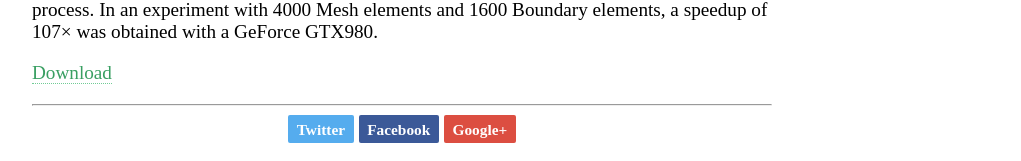
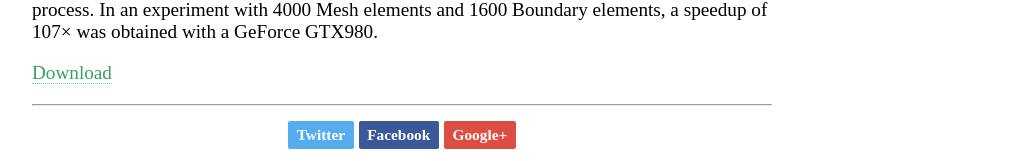
Before and after one commit to webfolder/siqueira.tech, a Jekyll site: the page built from _pages/about/publications.md, in a window 1280 px wide. Shown: the part 1541-1702 px from the top of the page, without its empty margins (128-1149 px from the left). Built offline with Jekyll 4.4.1, drawn with Linux system fonts in a browser that asks for light colours.

Commit message:
Mudanças no espaçamento dos blocos de redes sociais
No arquivo share.html criei uma div class para referenciar
o bloco de código e tratar o css dele no arquivo site.css
onde uso o margin para trabalhar o topo a parte inferior
desse bloco.

```diff
--- a/_includes/share.html
+++ b/_includes/share.html
@@ -1,4 +1,5 @@
 {% if page.share != false %}
+<div class="share-bottom">
   <a href="https://twitter.com/intent/tweet?text={{ site.url }}{{ page.url }}" class="share share-twitter" title="Share on Twitter">
     <span>Twitter</span>
   </a>
@@ -8,4 +9,5 @@
   <a href="https://plus.google.com/share?url={{ site.url }}{{ page.url }}" class="share share-google-plus" title="Share on Google Plus">
     <span>Google+</span>
   </a>
+</div>
 {% endif %}
--- a/assets/css/site.css
+++ b/assets/css/site.css
@@ -33,6 +33,9 @@
   grid-column-start: 2;
 }
 
+.container .share-bottom{
+  margin: 15px 0px 15px 0px;
+}
 @media screen and (max-width : 760px) {
   .container {
     display: block;
```
